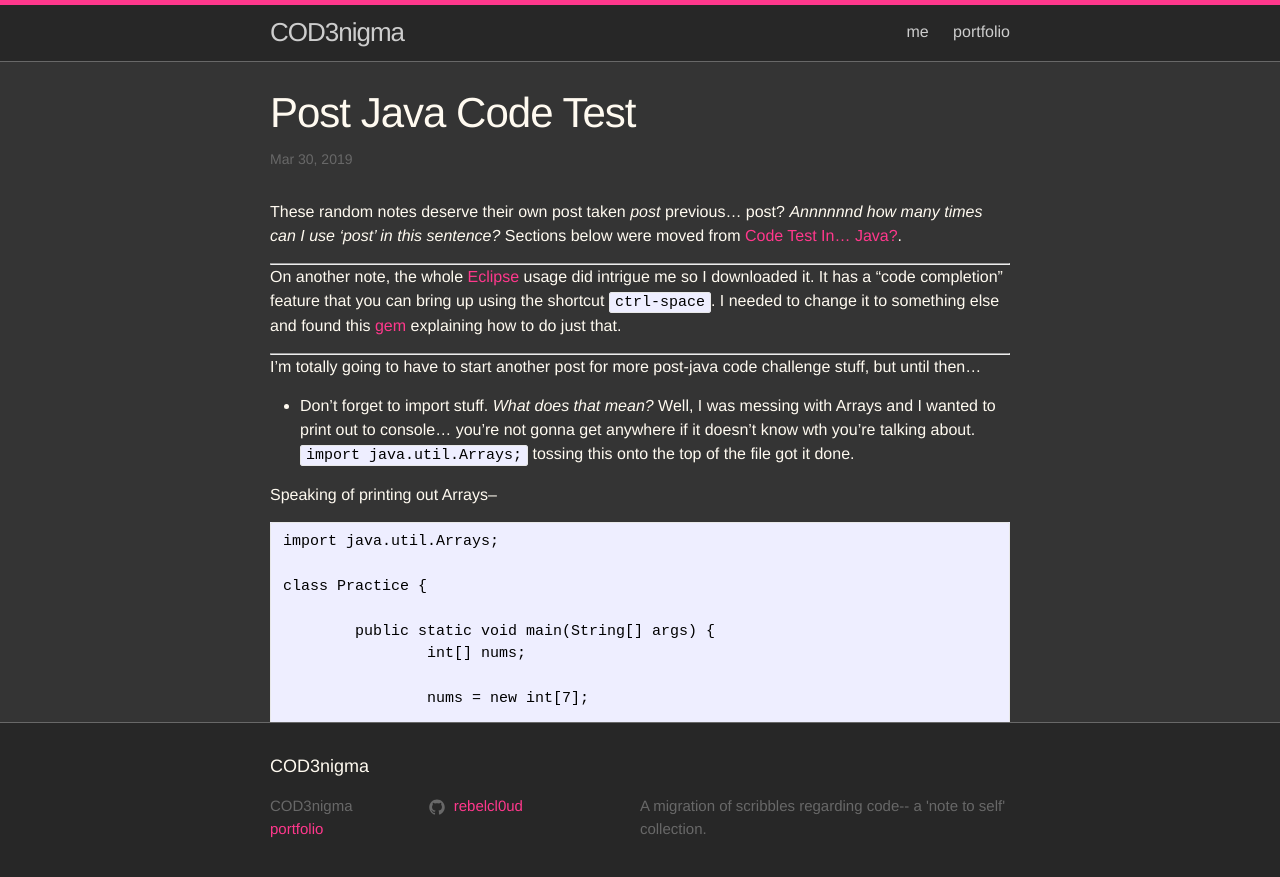
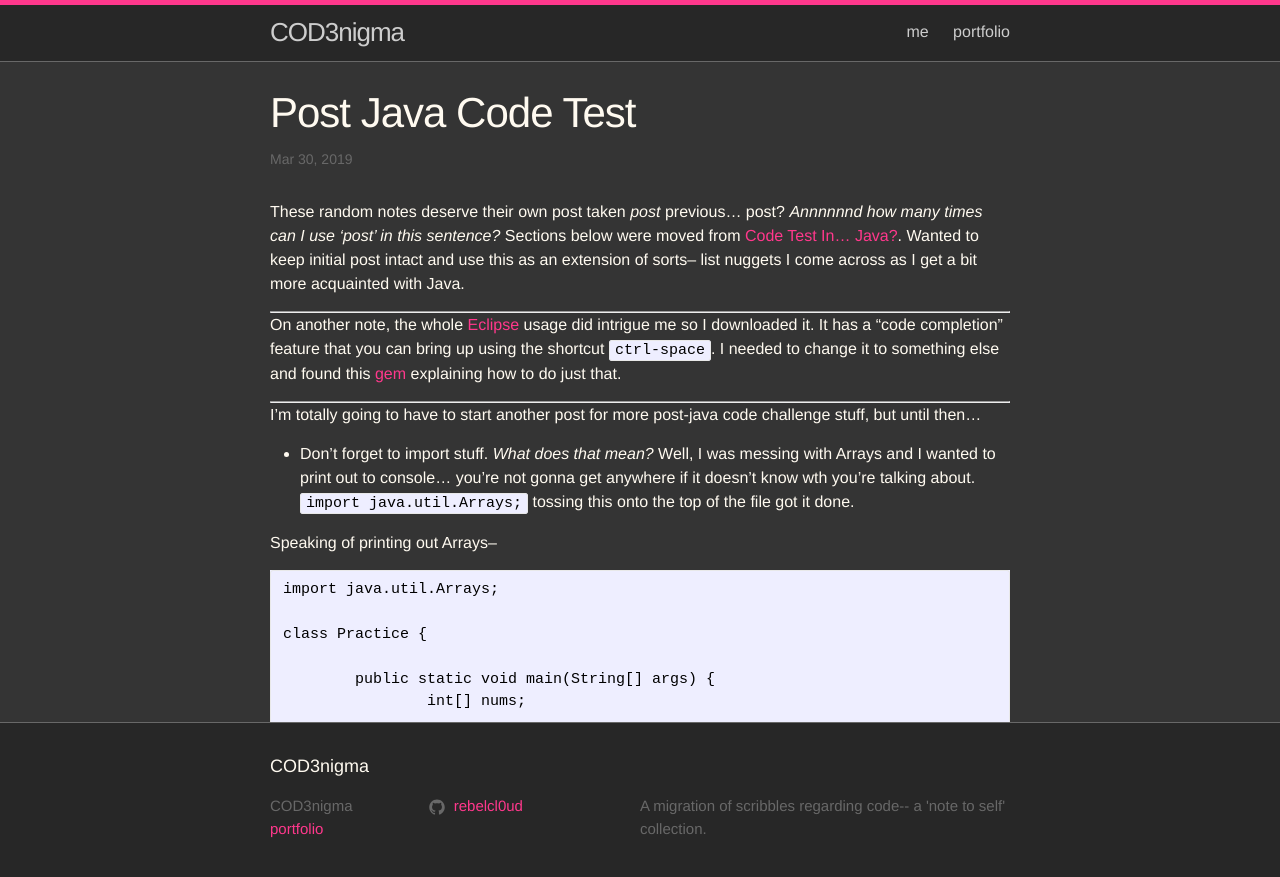
Before and after one commit to rebelcl0ud/blog, a Jekyll site: the page built from _posts/2019-03-30-[65]-post-java-code-test.markdown, in a window 1280 px wide and 900 px high. Shown: the top 877 px of the window. Built offline with Jekyll 4.4.1, drawn with Linux system fonts in a browser that asks for light colours.

Commit message:
update: add to intro paragraph

```diff
--- a/_posts/2019-03-30-[65]-post-java-code-test.markdown
+++ b/_posts/2019-03-30-[65]-post-java-code-test.markdown
@@ -5,7 +5,7 @@ date: 2019-03-30
 categories: [java, junit]
 ---
 
-These random notes deserve their own post taken *post* previous... post? *Annnnnnd how many times can I use 'post' in this sentence?* Sections below were moved from [Code Test In... Java?](https://rebelcl0ud.github.io/blog/java/junit/2019/02/14/62-code-test-in-java.html).
+These random notes deserve their own post taken *post* previous... post? *Annnnnnd how many times can I use 'post' in this sentence?* Sections below were moved from [Code Test In... Java?](https://rebelcl0ud.github.io/blog/java/junit/2019/02/14/62-code-test-in-java.html). Wanted to keep initial post intact and use this as an extension of sorts-- list nuggets I come across as I get a bit more acquainted with Java.
 
 - - -
 
```
